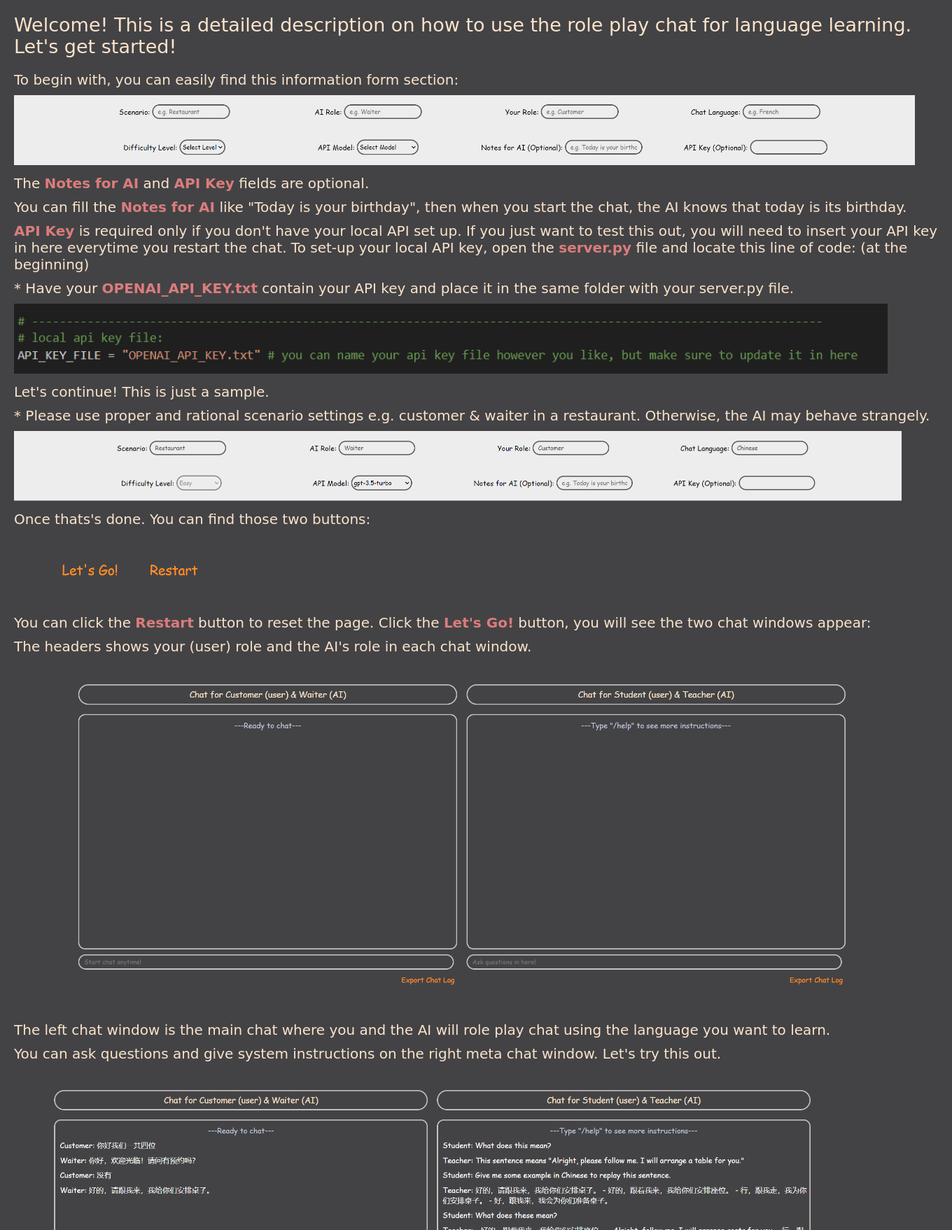
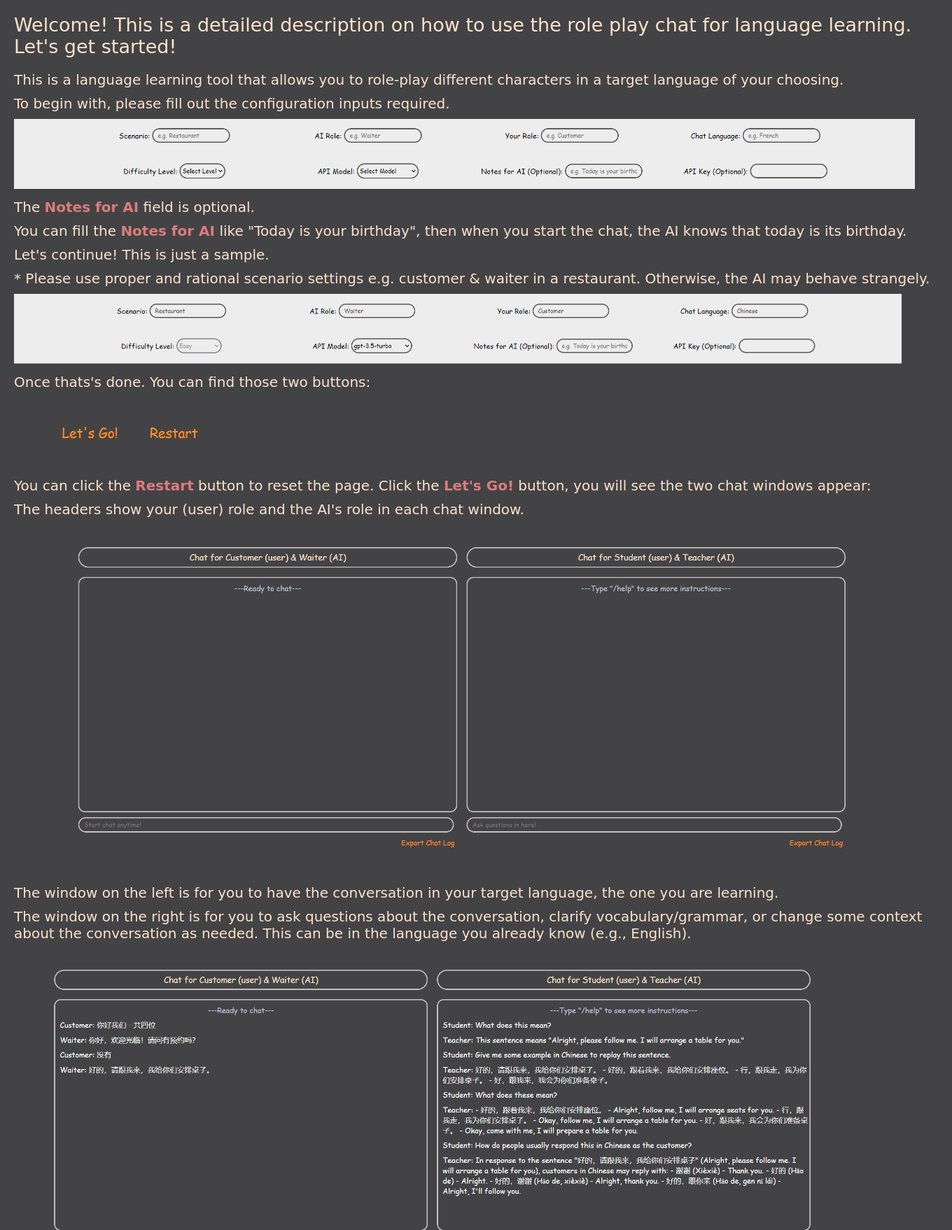
Before and after one commit to ANRGUSC/chatlang, a Flask app: page /readme in a window 1360 px wide. Shown: the top 1758 px of the page at 70% size. Run offline with Flask 3, Linux system fonts and the light colour scheme.

Commit message:
Updated for testing
Made API key input as password format; disabled API key & model choice for now; model now default to 3.5 turbo; updated readme.html

```diff
--- a/static/index.html
+++ b/static/index.html
@@ -52,7 +52,8 @@
       </div>
       <div class="config-input">
          <label for="chat-model">API Model: </label>
-         <select id="chat-model" required>
+         <!-- Delete disabled in here re re-enble this drop down for model choice -->
+         <select id="chat-model" required disabled>
             <option value="" class="option-font">Select Model</option>
             <option value="gpt-4" class="option-font">gpt-4</option>
             <option value="gpt-4-32k" class="option-font">gpt-4-32k</option>
@@ -66,7 +67,8 @@
       </div>
       <div class="config-input">
          <label for="user-api-key">API Key (Optional): </label>
-         <input type="text" id="user-api-key" placeholder="">
+         <!-- Delete this disabled for future deploying -->
+         <input type="password" id="user-api-key" placeholder="" disabled>
       </div>
    </form>
 
--- a/static/readme.html
+++ b/static/readme.html
@@ -8,19 +8,24 @@
 </head>
 <body>
    <div class="description-text-header">Welcome! This is a detailed description on how to use the role play chat for language learning. Let's get started!</div>
-   <div class="description-text">To begin with, you can easily find this information form section:</div>
+
+   <div class="description-text">
+      This is a language learning tool that allows you to role-play different characters in a target language of your choosing.
+   </div>
+   <div class="description-text">To begin with, please fill out the configuration inputs required.</div>
    <img class="demo-img" src="/static/images/readme/info_form_empty.png">
-   <div class="description-text">The <span class="description-text-bold">Notes for AI</span> and <span class="description-text-bold">API Key</span> fields are optional.</div>
+   <!-- <div class="description-text">The <span class="description-text-bold">Notes for AI</span> and <span class="description-text-bold">API Key</span> fields are optional.</div> -->
+   <div class="description-text">The <span class="description-text-bold">Notes for AI</span> field is optional.</div>
    <div class="description-text">
       You can fill the <span class="description-text-bold">Notes for AI</span> like "Today is your birthday", then when you start the chat, the AI knows that today is its birthday.
    </div>
-   <div class="description-text">
+   <!-- <div class="description-text">
       <span class="description-text-bold">API Key</span> is required only if you don't have your local API set up.
       If you just want to test this out, you will need to insert your API key in here everytime you restart the chat.
       To set-up your local API key, open the <span class="description-text-bold">server.py</span> file and locate this line of code: (at the beginning)
    </div>
-   <div class="description-text">* Have your <span class="description-text-bold">OPENAI_API_KEY.txt</span> contain your API key and place it in the same folder with your server.py file.</div>
-   <img class="demo-img" src="/static/images/readme/api_setup_1.png">
+   <div class="description-text">* Have your <span class="description-text-bold">OPENAI_API_KEY.txt</span> contain your API key and place it in the same folder with your server.py file.</div> -->
+   <!-- <img class="demo-img" src="/static/images/readme/api_setup_1.png"> -->
    <div class="description-text">Let's continue! This is just a sample.</div>
    <div class="description-text">* Please use proper and rational scenario settings e.g. customer & waiter in a restaurant. Otherwise, the AI may behave strangely.</div>
    <img class="demo-img" src="/static/images/readme/info_form_filled.png">
@@ -30,10 +35,17 @@
       You can click the <span class="description-text-bold">Restart</span> button to reset the page.
       Click the <span class="description-text-bold">Let's Go!</span> button, you will see the two chat windows appear:
    </div>
-   <div class="description-text">The headers shows your (user) role and the AI's role in each chat window.</div>
+   <div class="description-text">
+      The headers show your (user) role and the AI's role in each chat window.
+   </div>
    <img class="demo-img-chat" src="/static/images/readme/chat_start.png">
-   <div class="description-text">The left chat window is the main chat where you and the AI will role play chat using the language you want to learn.</div>
-   <div class="description-text">You can ask questions and give system instructions on the right meta chat window. Let's try this out.</div>
+   <div class="description-text">
+      The window on the left is for you to have the conversation in your target language, the one you are learning.
+   </div>
+   <div class="description-text">
+      The window on the right is for you to ask questions about the conversation, clarify vocabulary/grammar, or change some context about the conversation as needed.
+      This can be in the language you already know (e.g., English).
+   </div>
    <img class="demo-img-chat" src="/static/images/readme/chat_1.png">
    <div class="description-text">
       As you can see above, you can chat with the AI in the setting given on the left chat window.
@@ -42,7 +54,7 @@
    <img class="demo-img-chat" src="/static/images/readme/chat_2.png">
    <img class="demo-img-chat" src="/static/images/readme/chat_3.png">
    <div class="description-text">
-      As you can see above, you can change your level anytime if you feel its too hard or too eazy. There are three different levels:
+      As you can see above, you can change your level anytime if you feel its too hard or too easy. There are three different levels:
       <span class="description-text-bold">Easy</span>, <span class="description-text-bold">Moderate</span>, and <span class="description-text-bold">Expert</span>.
       You can change your level with <span class="description-text-bold">/level [desired level]</span> command.
    </div>
```
Also changed, not shown: static/css/indexstyle.css (+11 -0 lines), static/js/main.js (+7 -2 lines).
